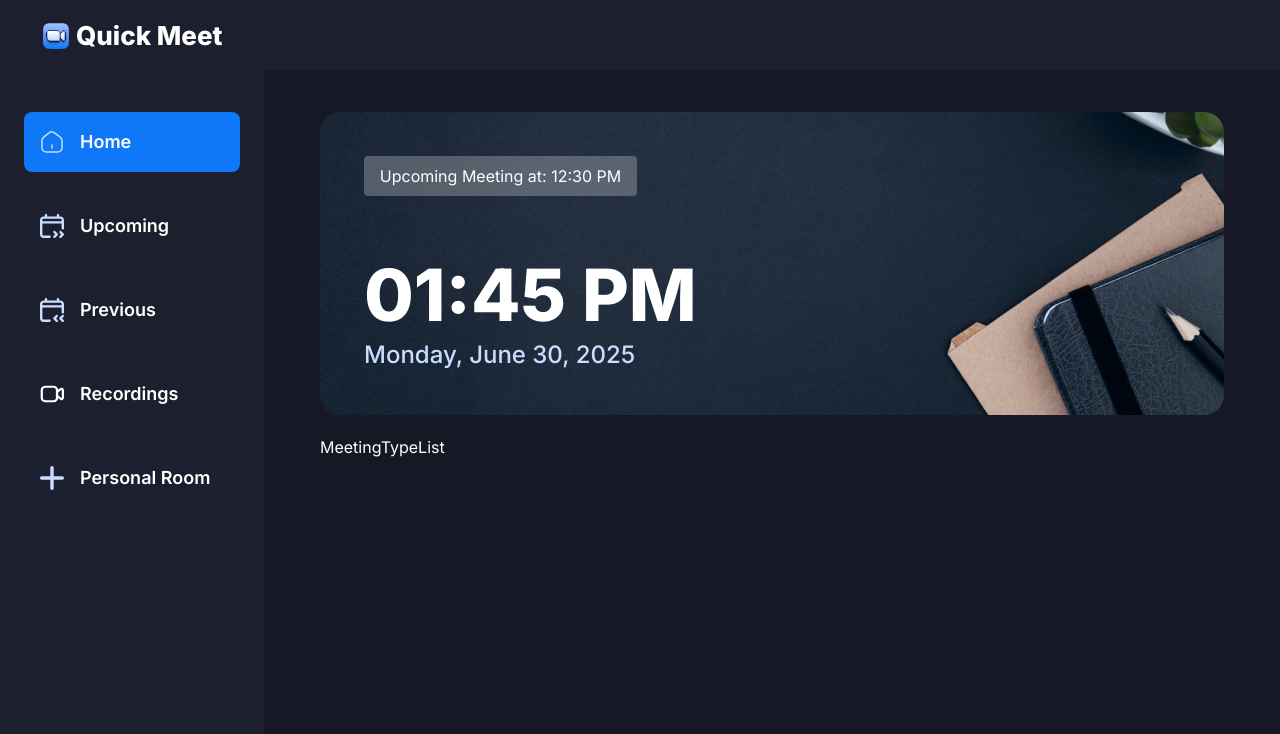
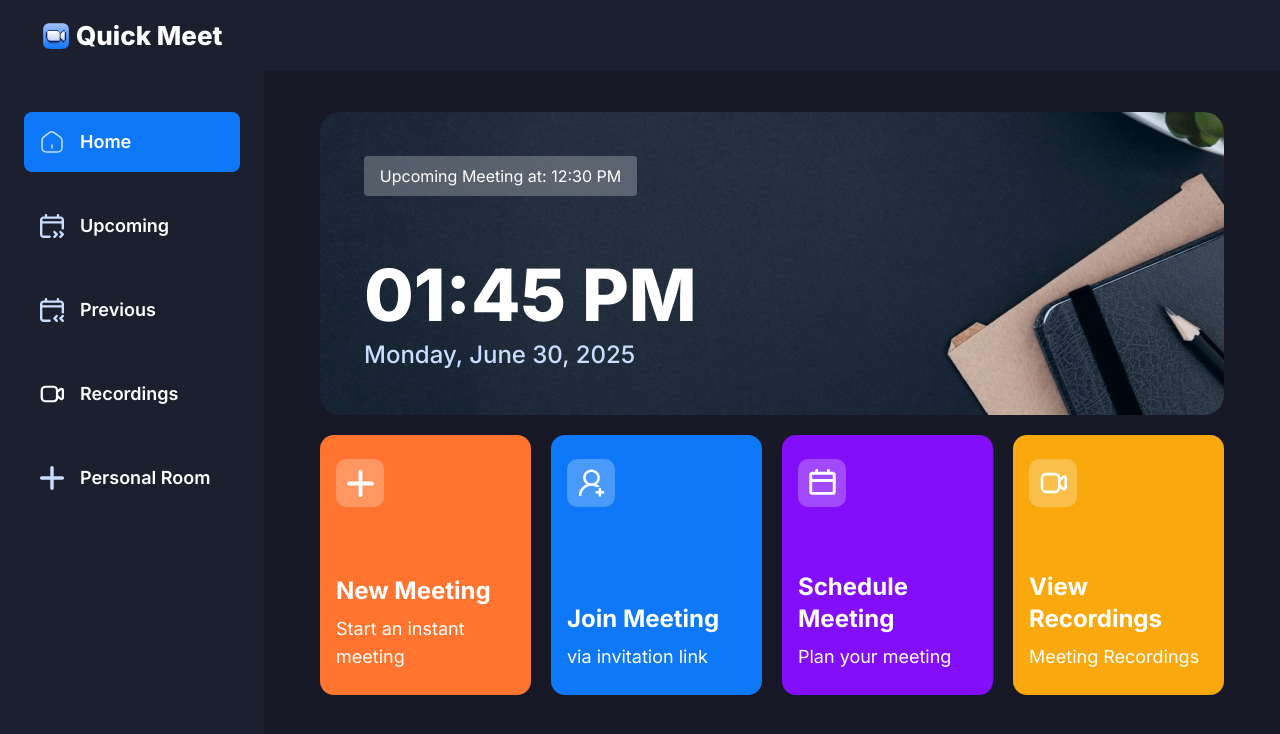
Before and after one commit to rajrawat37/quick-meet, a Next.js app: page / in a window 1280 px wide. Shown: the top 734 px of the page. Built offline with nearby package versions, Linux system fonts and the light colour scheme.

Commit message:
feat: add Meeting Type components

```diff
--- /dev/null
+++ b/components/HomeCard.tsx
@@ -0,0 +1,36 @@
+'use client';
+
+import Image from 'next/image';
+
+import { cn } from '@/lib/utils';
+
+interface HomeCardProps {
+  className?: string;
+  img: string;
+  title: string;
+  description: string;
+  handleClick?: () => void;
+}
+
+const HomeCard = ({ className, img, title, description, handleClick }: HomeCardProps) => {
+  return (
+    <section
+      className={cn(
+        'bg-orange-1 px-4 py-6 flex flex-col justify-between w-full xl:max-w-[270px] min-h-[260px] rounded-[14px] cursor-pointer',
+        className
+      )}
+      onClick={handleClick}
+    >
+      <div className="flex-center glassmorphism size-12 rounded-[10px]">
+        <Image src={img} alt="meeting" width={27} height={27} />
+      </div>
+
+      <div className="flex flex-col gap-2">
+        <h1 className="text-2xl font-bold">{title}</h1>
+        <p className="text-lg font-normal">{description}</p>
+      </div>
+    </section>
+  );
+};
+
+export default HomeCard;
--- a/components/MeetingTypeList.tsx
+++ b/components/MeetingTypeList.tsx
@@ -1,10 +1,44 @@
 'use client'
 
-import React from 'react'
+import { useRouter } from 'next/navigation';
+import { useState } from 'react';
+import HomeCard from './HomeCard';
 
 const MeetingTypeList = () => {
+
+  const router = useRouter();
+  const [meetingState, setMeetingState] = useState<'isScheduleMeeting' | 'isJoiningMeeting' | 'isInstantMeeting' | undefined>();
+
   return (
-    <div>MeetingTypeList</div>
+    <section className="grid grid-cols-1 gap-5 md:grid-cols-2 xl:grid-cols-4">
+      <HomeCard
+        img="/icons/add-meeting.svg"
+        title="New Meeting"
+        description="Start an instant meeting"
+        handleClick={() => setMeetingState('isInstantMeeting')}
+      />
+      <HomeCard
+        img="/icons/join-meeting.svg"
+        title="Join Meeting"
+        description="via invitation link"
+        className="bg-blue-1"
+        handleClick={() => setMeetingState('isJoiningMeeting')}
+      />
+      <HomeCard
+        img="/icons/schedule.svg"
+        title="Schedule Meeting"
+        description="Plan your meeting"
+        className="bg-purple-1"
+        handleClick={() => setMeetingState('isScheduleMeeting')}
+      />
+      <HomeCard
+        img="/icons/recordings.svg"
+        title="View Recordings"
+        description="Meeting Recordings"
+        className="bg-yellow-1"
+        handleClick={() => router.push('/recordings')}
+      />
+    </section>
   )
 }
 
```
